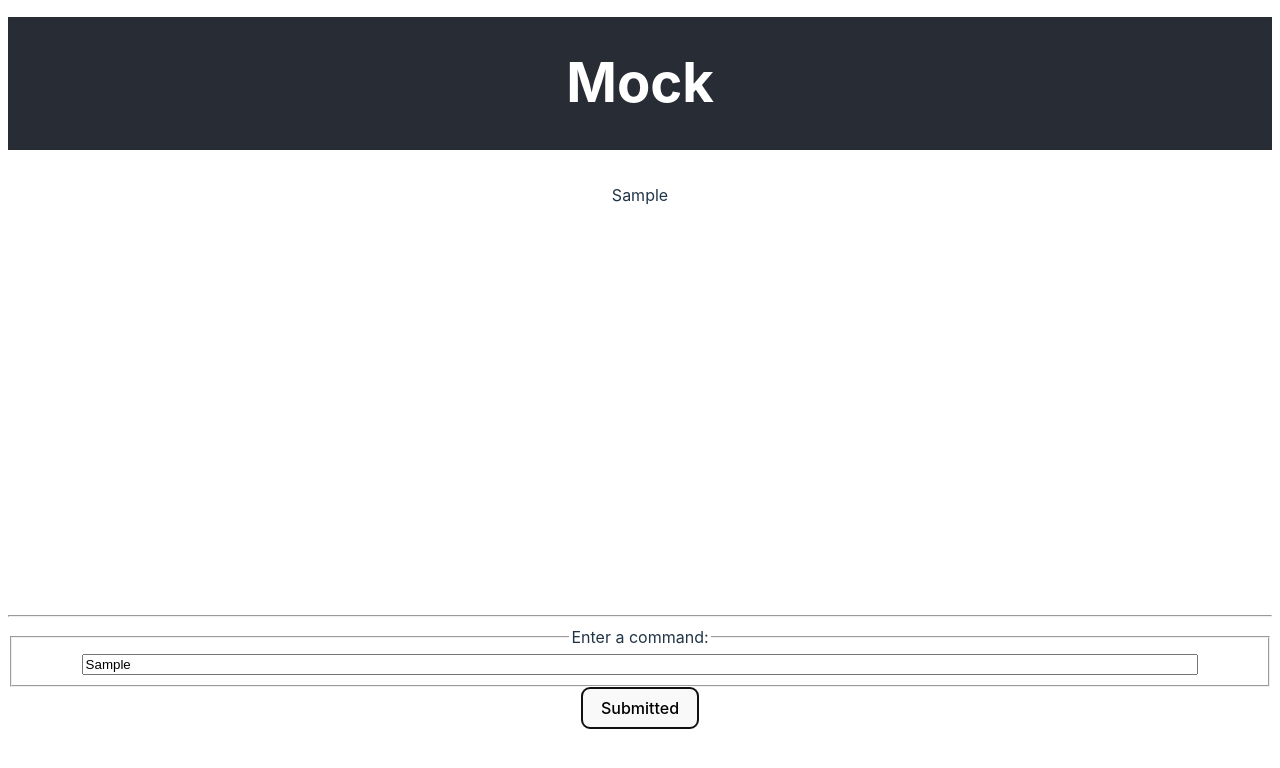
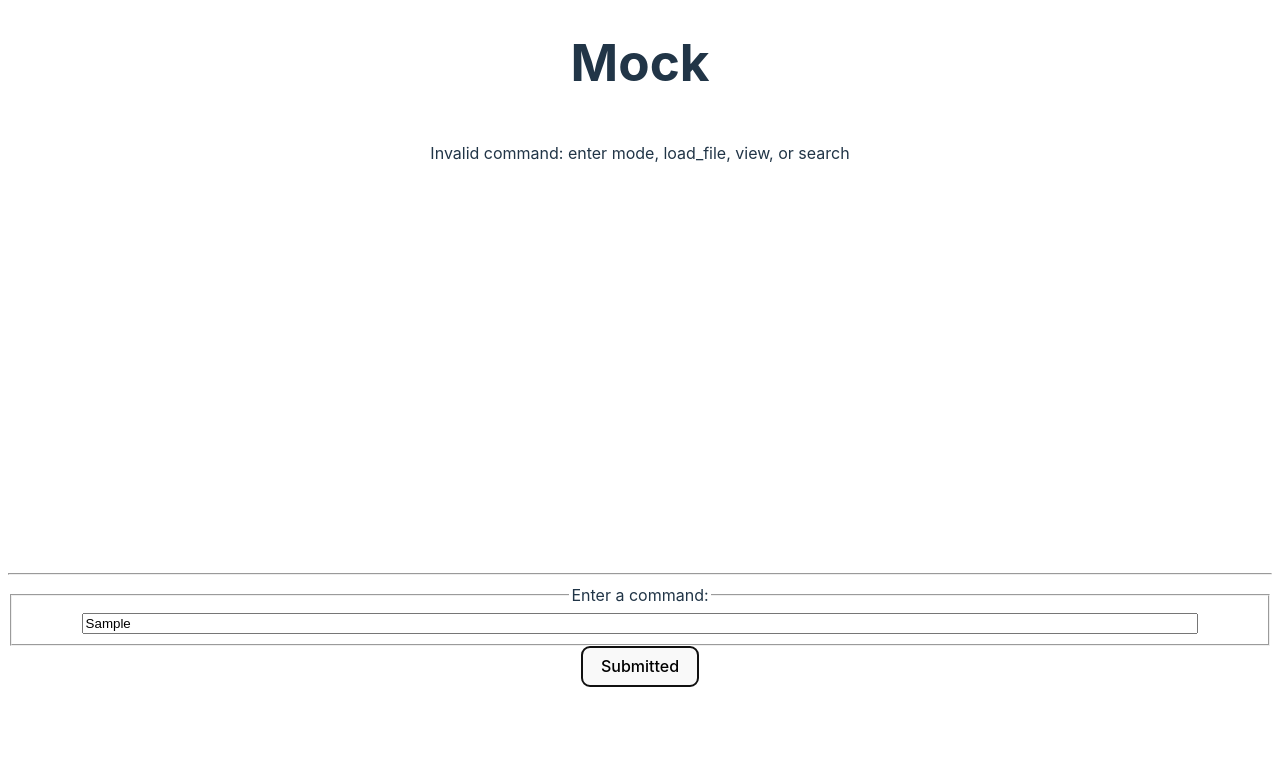
Before and after one commit to andrewzchen66/HistoMaps, a React (Vite) app: page / in a window 1280 px wide. Both pictures are taken after typing "Sample" into the empty fields and a click on the button "Submitted". Shown: the top 768 px of the page. Built offline with nearby package versions, Linux system fonts and the light colour scheme.

Commit message:
pair prog w/@awang299 feat: implement user story 1

```diff
--- a/src/components/App.tsx
+++ b/src/components/App.tsx
@@ -1,5 +1,5 @@
-import '../styles/App.css';
-import REPL from './REPL';
+import "../styles/App.css";
+import REPL from "./REPL";
 
 /**
  * This is the highest level component!
@@ -7,9 +7,7 @@ import REPL from './REPL';
 function App() {
   return (
     <div className="App">
-      <p className="App-header">
-        <h1>Mock</h1>
-      </p>
+      <h1>Mock</h1>
       <REPL />
     </div>
   );
--- a/src/components/REPL.tsx
+++ b/src/components/REPL.tsx
@@ -2,6 +2,8 @@ import { useState, useEffect } from 'react';
 import '../styles/main.css';
 import { REPLHistory } from './REPLHistory';
 import { REPLInput } from './REPLInput';
+import { stringify } from 'querystring';
+import { CommandInfo } from './REPL.types';
 
 /*
   You'll want to expand this component (and others) for the sprints! Remember
@@ -12,19 +14,22 @@ import { REPLInput } from './REPLInput';
   You don't need to do that for this gearup.
 */
 
+
 export default function REPL() {
+
   // TODO: Add some kind of shared state that holds all the commands submitted.
-  const [history, setHistory] = useState<string[]>([])
+  const [history, setHistory] = useState<CommandInfo[]>([])
+  const [isBrief, setIsBrief] = useState<boolean>(true)
 
   return (
     <div className="repl">
       {/*This is where your REPLHistory might go... You also may choose to add it within your REPLInput
       component or somewhere else depending on your component organization. What are the pros and cons of each? */}
       {/* CHANGED */}
-      <REPLHistory history ={history}/>
+      <REPLHistory history ={history} isBrief={isBrief}/>
       <hr></hr>
       {/* CHANGED */}
-      <REPLInput history={history} setHistory={setHistory}/>
+      <REPLInput history={history} setHistory={setHistory} isBrief={isBrief} setIsBrief={setIsBrief}/>
     </div>
   );
 }
--- /dev/null
+++ b/src/components/REPL.types.tsx
@@ -0,0 +1,5 @@
+export interface CommandInfo{
+  command: string,
+  output: string,
+  isBrief: boolean
+}
--- a/src/components/REPLHistory.tsx
+++ b/src/components/REPLHistory.tsx
@@ -1,14 +1,26 @@
-import '../styles/main.css';
+import "../styles/main.css";
+import { CommandInfo } from "./REPL.types";
 
-interface REPLHistoryProps{
-    history: string[]
+interface REPLHistoryProps {
+  isBrief: boolean;
+  history: CommandInfo[];
 }
-export function REPLHistory(props : REPLHistoryProps) {
-    return (
-        <div className="repl-history">
-
-            {/* This is where command history will go */}
-            {props.history.map((command, index) => <p>{command}</p>)}
+export function REPLHistory({ isBrief, history }: REPLHistoryProps) {
+  return (
+    <div className="repl-history">
+      {/* This is where command history will go */}
+      {history.map((commandInfo, index) => (
+        <div key={index}>
+          {commandInfo.isBrief ? (
+            <p>{commandInfo.output}</p>
+          ) : (
+            <>
+              <p>{"Command: " + commandInfo.command}</p>
+              <p>{"Output: " + commandInfo.output}</p>
+            </>
+          )}
         </div>
-    );
+      ))}
+    </div>
+  );
 }
--- a/src/components/REPLInput.tsx
+++ b/src/components/REPLInput.tsx
@@ -1,18 +1,56 @@
-import '../styles/main.css';
-import { Dispatch, SetStateAction, useState} from 'react';
-import { ControlledInput } from './ControlledInput';
+import "../styles/main.css";
+import { Dispatch, SetStateAction, useState } from "react";
+import { ControlledInput } from "./ControlledInput";
+import { CommandInfo } from "./REPL.types";
 
-interface REPLInputProps{
-  history: string[],
-  setHistory: Dispatch<SetStateAction<string[]>>
+interface REPLInputProps {
+  history: CommandInfo[];
+  setHistory: Dispatch<SetStateAction<CommandInfo[]>>;
+  isBrief: boolean;
+  setIsBrief: Dispatch<SetStateAction<boolean>>;
 }
 
-export function REPLInput(props : REPLInputProps) {
+export function REPLInput({
+  history,
+  setHistory,
+  isBrief,
+  setIsBrief,
+}: REPLInputProps) {
   // Manages the contents of the input box
-    const [commandString, setCommandString] = useState<string>('');
+  const [commandString, setCommandString] = useState<string>("");
 
   function handleSubmit(input: string) {
-      props.setHistory(props.history.concat(input))
+    const parsedCommand: string[] = commandString.split(" ");
+    let output: string;
+    let changedMode: boolean = false;
+    switch (parsedCommand[0]) {
+      case "mode": {
+        if (parsedCommand[1] == "brief") {
+          setIsBrief(true);
+          output = "Successfully changed mode to brief";
+          changedMode = true;
+        } else if (parsedCommand[1] == "verbose") {
+          setIsBrief(false);
+          output = "Successfully changed mode to verbose";
+          changedMode = true;
+        } else {
+          output = "Invalid mode command: enter brief or verbose";
+        }
+        break;
+      }
+
+      default: {
+        output = "Invalid command: enter mode, load_file, view, or search";
+      }
+    }
+
+    setHistory(
+      history.concat({
+        command: parsedCommand[0],
+        output: output,
+        isBrief: changedMode ? !isBrief : isBrief,
+      })
+    );
   }
   /**
    * We suggest breaking down this component into smaller components, think about the individual pieces
@@ -20,16 +58,14 @@ export function REPLInput(props : REPLInputProps) {
    */
   return (
     <div className="repl-input">
-            {/* This is a comment within the JSX. Notice that it's a TypeScript comment wrapped in
-            braces, so that React knows it should be interpreted as TypeScript */}
-            {/* I opted to use this HTML tag; you don't need to. It structures multiple input fields
-            into a single unit, which makes it easier for screenreaders to navigate. */}
       <fieldset>
         <legend>Enter a command:</legend>
-              <ControlledInput value={commandString} setValue={setCommandString} ariaLabel={"Command input"}/>
+        <ControlledInput
+          value={commandString}
+          setValue={setCommandString}
+          ariaLabel={"Command input"}
+        />
       </fieldset>
-            {/* TODO WITH TA: Build a handleSubmit function that increments count and displays the text in the button */}
-            {/* TODO: Currently this button just counts up, can we make it push the contents of the input box to the history?*/}
       <button onClick={() => handleSubmit(commandString)}>Submitted</button>
     </div>
   );
```
Lines whose indentation alone changed are shown as unchanged.
